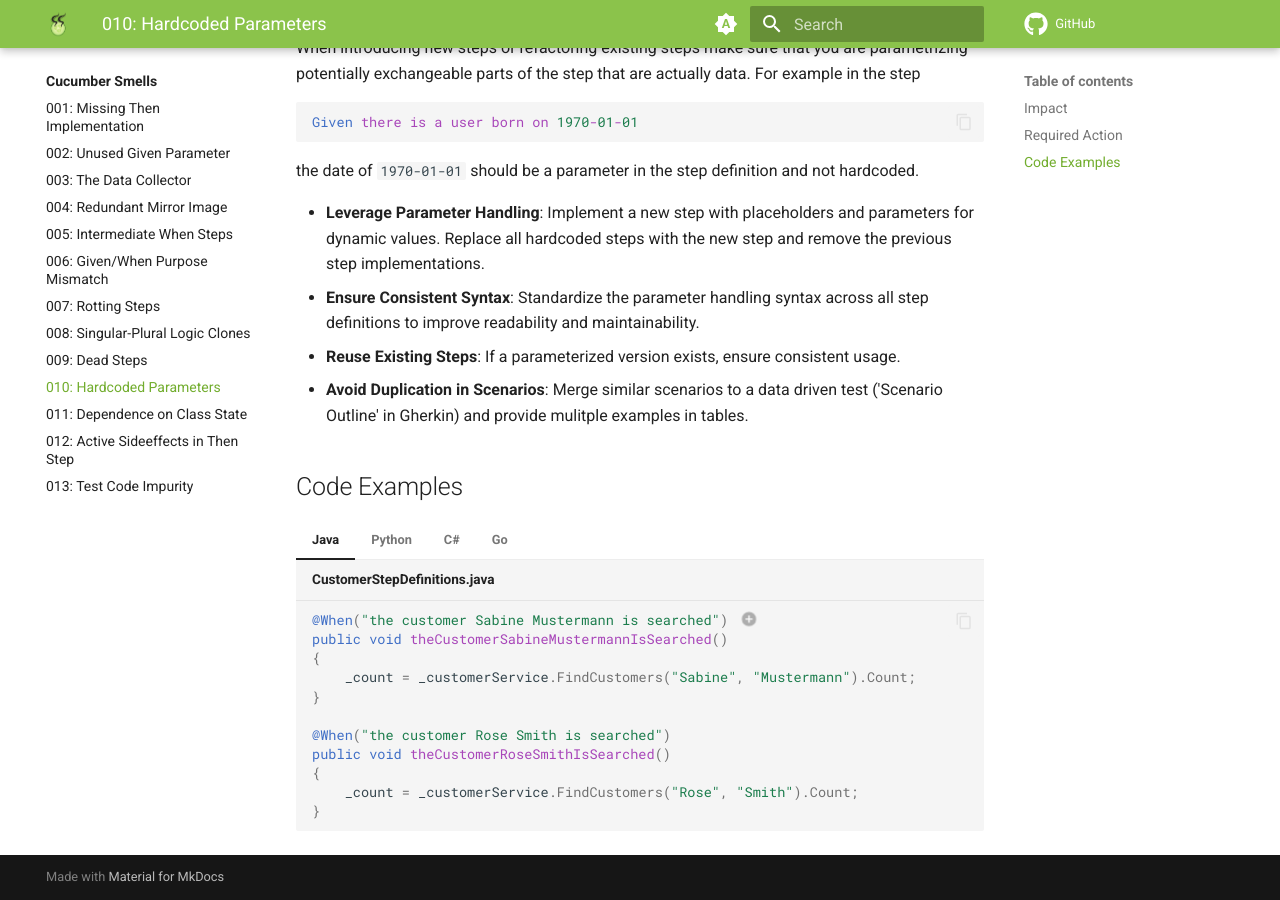
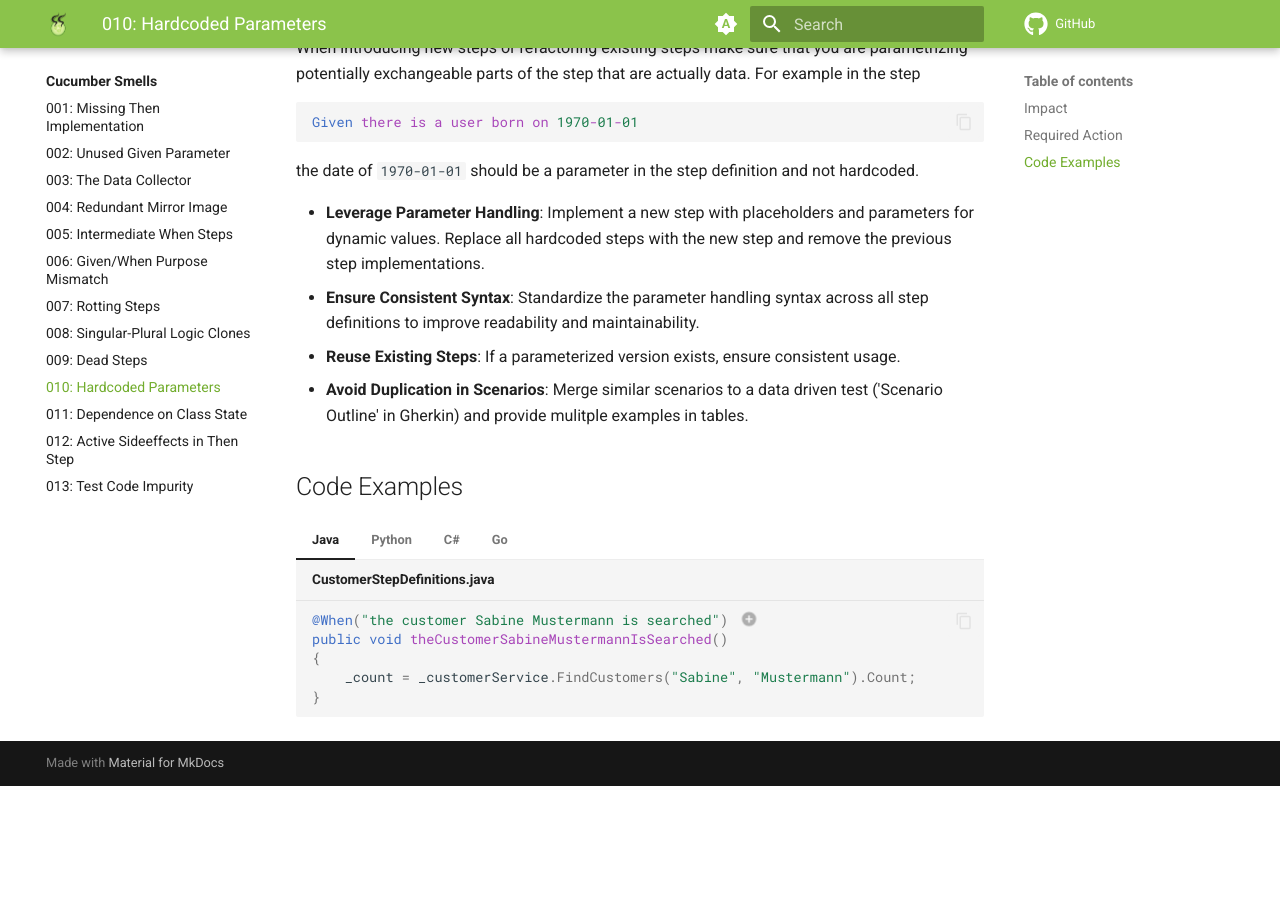
Before and after one commit to Cucumber-Diseases/cucumber-diseases.github.io, an MkDocs documentation site: the page built from docs/smells/010-hardcoded-parameters.md, in a window 1280 px wide and 900 px high, scrolled down 756 px. Built offline with MkDocs 1.6.1 and Material for MkDocs 9.7.7, drawn with Linux system fonts in a browser that asks for light colours; after the commit the page ends 1542 px from its top, so only the background shows below that; some of the changed lines change nothing that is shown.

Commit message:
first - wrong go code. second simpler explanation for code examples.

````diff
--- a/docs/smells/010-hardcoded-parameters.md
+++ b/docs/smells/010-hardcoded-parameters.md
@@ -36,23 +36,18 @@
     {
         _count = _customerService.FindCustomers("Sabine", "Mustermann").Count;
     }
-
-    @When("the customer Rose Smith is searched")
-    public void theCustomerRoseSmithIsSearched()
-    {
-        _count = _customerService.FindCustomers("Rose", "Smith").Count;
-    }
     ```
 
-    1. The expression of the two steps is completely the same except the fixed values for the name. The name can be extracted to a parameter and the implementation can be merged easily.
+    1. In the step definition the name `Sabine Mustermann` is hard coded. It should be a parameter instead that can be changed to e.g. `Rose Smith` to avoid duplicates for the same functionality but slightly different scenarios.
+
 === "Python"
     ```python title="features/steps/steps.py"
-    @when(u'the customer Sabine Mustermann is searched')
+    @when(u'the customer Sabine Mustermann is searched') # (1)!
     def step_impl(context):
        context.count = len(context.service.search_customers("Sabine", "Mustermann"))
     ```
 
-    1. The expression of the two steps is completely the same except the fixed values for the name. The name can be extracted to a parameter and the implementation can be merged easily.
+    1. In the step definition the name `Sabine Mustermann` is hard coded. It should be a parameter instead that can be changed to e.g. `Rose Smith` to avoid duplicates for the same functionality but slightly different scenarios.
 
 === "C#"
     ```csharp title="CustomerStepDefinitions.cs"
@@ -61,23 +56,24 @@
     {
         _count = _customerService.FindCustomers("Sabine", "Mustermann").Count;
     }
-
-    [When("the customer Rose Smith is searched")]
-    public void WhenTheCustomerRoseSmithIsSearched()
-    {
-        _count = _customerService.FindCustomers("Rose", "Smith").Count;
-    }
     ```
 
-    1. The expression of the two steps is completely the same except the fixed values for the name. The name can be extracted to a parameter and the implementation can be merged easily.
+    1. In the step definition the name `Sabine Mustermann` is hard coded. It should be a parameter instead that can be changed to e.g. `Rose Smith` to avoid duplicates for the same functionality but slightly different scenarios.
 
 === "Go"
     ```go title="customer_test.go"
-    func (t *CustomerTestSteps) theCustomerSabineMustermannIsSearched(ctx context.Context, fn, ln string) error {
-	   t.count = len(t.customerService.SearchCustomersByName(fn, ln))
+    func InitializeScenario(sc *godog.ScenarioContext) {
+        // ...
+        sc.When(`the customer Sabine Mustermann is searched`, t.theCustomerSabineMustermannIsSearched)
+        // ...
+    }
+
+    // (1)!
+    func (t *CustomerTestSteps) theCustomerSabineMustermannIsSearched(ctx context.Context) error {
+	   t.count = len(t.customerService.SearchCustomersByName("Sabine", "Mustermann"))
 	   return nil
     }
 
     ```
 
-    1. The expression of the two steps is completely the same except the fixed values for the name. The name can be extracted to a parameter and the implementation can be merged easily.
+    1. In the step definition the name `Sabine Mustermann` is hard coded. It should be a parameter instead that can be changed to e.g. `Rose Smith` to avoid duplicates for the same functionality but slightly different scenarios.
````
